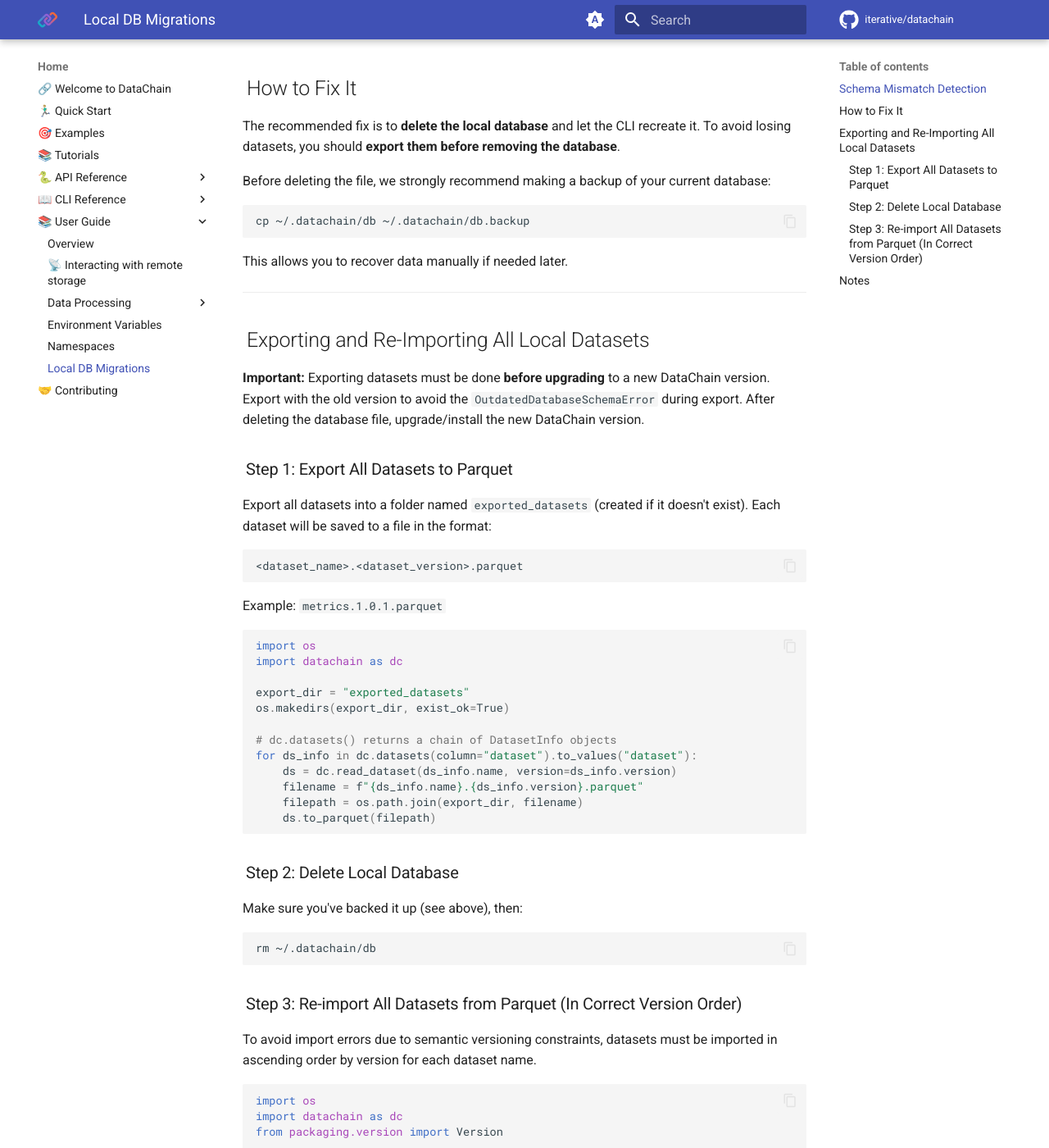
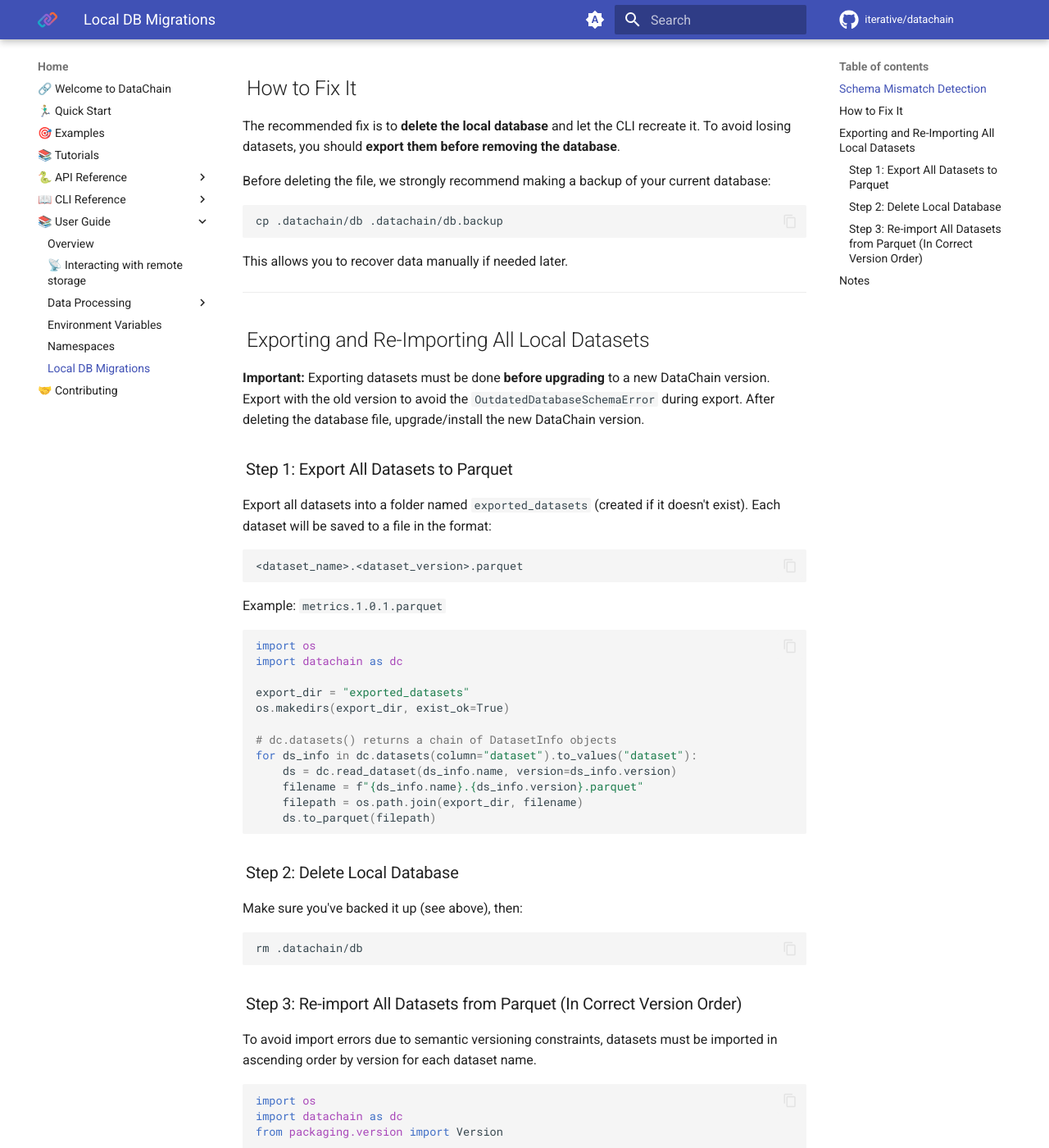
Before and after one commit to iterative/datachain, an MkDocs documentation site: the page built from docs/guide/db_migrations.md, in a window 1280 px wide and 1400 px high, scrolled down 632 px. Shown: the whole window at 82% size. Built offline with MkDocs 1.6.1 and Material for MkDocs 9.7.7, drawn with Linux system fonts in a browser that asks for light colours; comment, search, counter and statistics services are not loaded.

Commit message:
small docs fix

````diff
--- a/docs/guide/db_migrations.md
+++ b/docs/guide/db_migrations.md
@@ -25,7 +25,7 @@
 Before deleting the file, we strongly recommend making a backup of your current database:
 
 ```bash
-cp ~/.datachain/db ~/.datachain/db.backup
+cp .datachain/db .datachain/db.backup
 ```
 
 This allows you to recover data manually if needed later.
@@ -66,7 +66,7 @@
 Make sure you've backed it up (see above), then:
 
 ```bash
-rm ~/.datachain/db
+rm .datachain/db
 ```
 
 ### Step 3: Re-import All Datasets from Parquet (In Correct Version Order)
````
